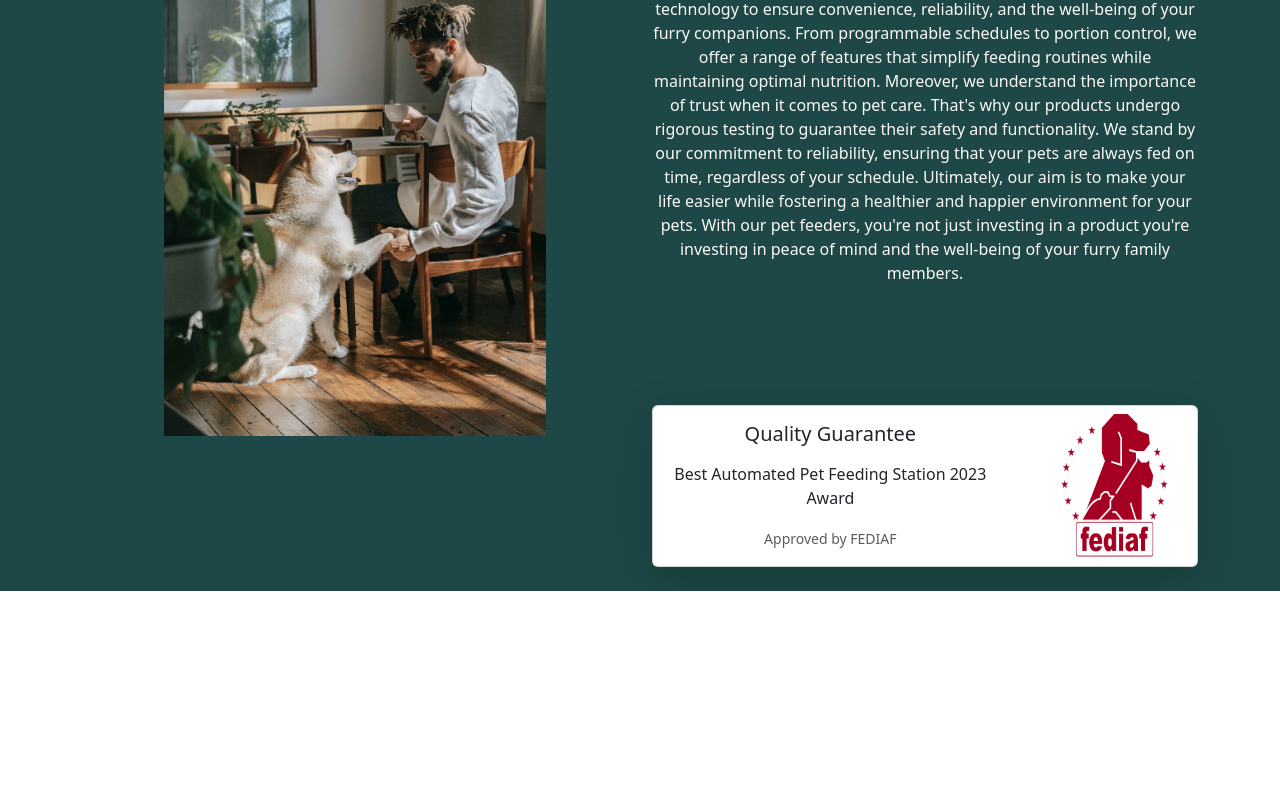
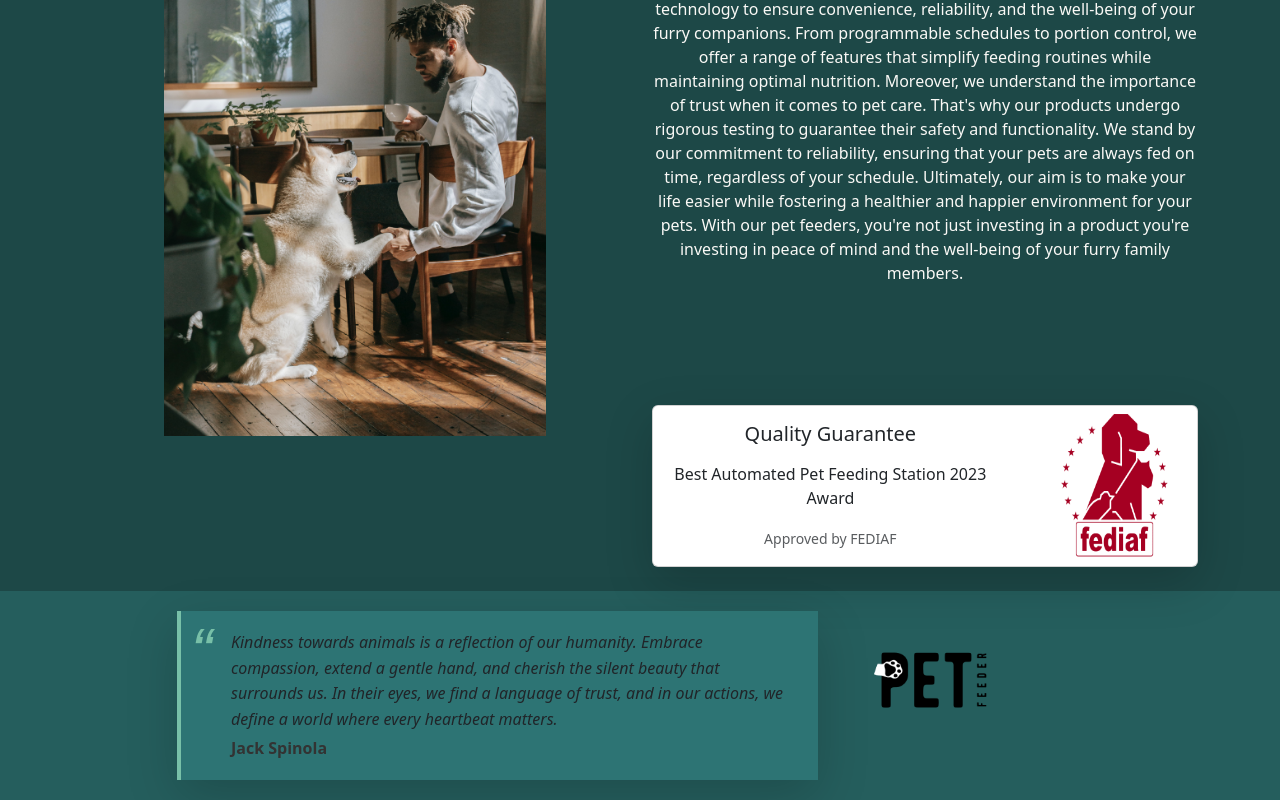
Before and after one commit to Pet-Feeder-SEP4/PetFeeder, a React (Create React App) app in the folder Fronted/pet-feeder/: page /Welcome in a window 1280 px wide. Shown: the part 663-1463 px from the top of the page. Before the commit the page ends 1254 px from the top, so only its background shows below. Built offline with nearby package versions, Linux system fonts and the light colour scheme.

Commit message:
PFF-26 #time 10min redo the branch due major conf

```diff
--- /dev/null
+++ b/Fronted/pet-feeder/src/components/Motto.css
@@ -0,0 +1,49 @@
+.mottob {
+    background-color: #255e5d;
+}
+
+.logofoot {
+    width: 50%;
+
+}
+
+
+.catfoot {
+    color: #f6f6f6;
+    font-weight: normal;
+    font-size: medium;
+
+}
+
+.otro-blockquote {
+
+
+    margin: 20px auto;
+
+    font-style: italic;
+
+    padding: 1.2em 30px 1.2em 50px;
+    border-left: 4px solid #78C0A8;
+    line-height: 1.6;
+    position: relative;
+    background: #338180a9;
+}
+
+.otro-blockquote::before {
+    font-family: Arial;
+    content: "\201C";
+    color: #78C0A8;
+    font-size: 4em;
+    position: absolute;
+    left: 10px;
+    top: -10px;
+}
+
+
+.otro-blockquote span {
+    display: block;
+    color: #333333;
+    font-style: normal;
+    font-weight: bold;
+    margin-top: 3px;
+}
--- /dev/null
+++ b/Fronted/pet-feeder/src/components/Motto.js
@@ -0,0 +1,35 @@
+import './Motto.css';
+
+const Motto = () => {
+    return (
+        <div className='mottob'>
+            <div className="container">
+                <div className="row">
+                    <div className="col-lg-1 col-md-12">
+
+                    </div>
+                    <div className="col-lg-7 col-md-12 ">
+                        <blockquote class="otro-blockquote shadow-lg ">
+                            Kindness towards animals is a reflection of our humanity.
+                            Embrace compassion, extend a gentle hand, and cherish the
+                            silent beauty that surrounds us. In their eyes, we find a
+                            language of trust, and in our actions, we define a world
+                            where every heartbeat matters.
+                            <span>Jack Spinola</span>
+                        </blockquote>
+                    </div>
+                    <div className="col-lg-4 col-md-12 text-left">
+                        <img
+                            src="/assets/PetBlack.png"
+                            alt="logofoot"
+                            className='img-fluid logofoot'
+                        />
+                    </div>
+
+                </div>
+            </div>
+        </div>
+    );
+};
+
+export default Motto;
--- a/Fronted/pet-feeder/src/pages/Welcome/Welcome.js
+++ b/Fronted/pet-feeder/src/pages/Welcome/Welcome.js
@@ -1,12 +1,14 @@
 import React from 'react';
 import HeroSection from '../../components/HeroSection';
 import PetFeederInfo from '../../components/PetFeederInfo';
+import Motto from '../../components/Motto';
 
 const Welcome = () => {
   return (
     <>
     <HeroSection/>
     <PetFeederInfo/>
+    <Motto/>
     </>
 
   );
```
